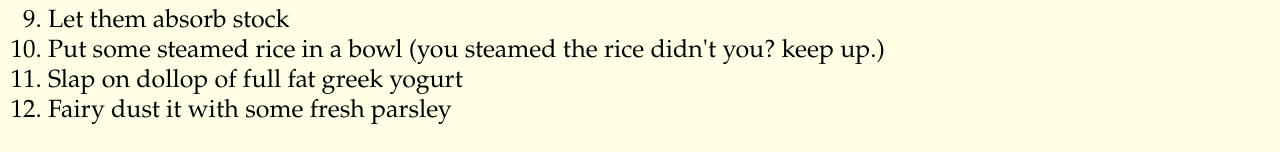
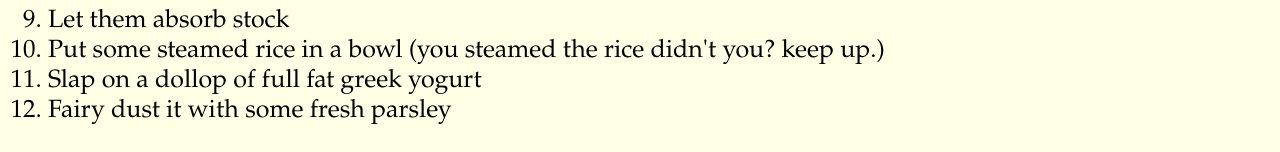
Before and after one commit to SlimPickens83/odin-recipes-css, a plain HTML site: page recipes/lentil_h2o.html in a window 1280 px wide. Shown: the part 1543-1695 px from the top of the page. Drawn offline with Linux system fonts and the light colour scheme.

Commit message:
Made a minor text edit to lentil_h2o.html

```diff
--- a/recipes/lentil_h2o.html
+++ b/recipes/lentil_h2o.html
@@ -33,7 +33,7 @@
     <li>S.A.L.T.*</li>
     <li>Let them absorb stock</li>
     <li>Put some steamed rice in a bowl (you steamed the rice didn't you? keep up.)</li>
-    <li>Slap on dollop of full fat greek yogurt</li>
+    <li>Slap on a dollop of full fat greek yogurt</li>
     <li>Fairy dust it with some fresh parsley</li>
 </ol>
 <p></p>
```
